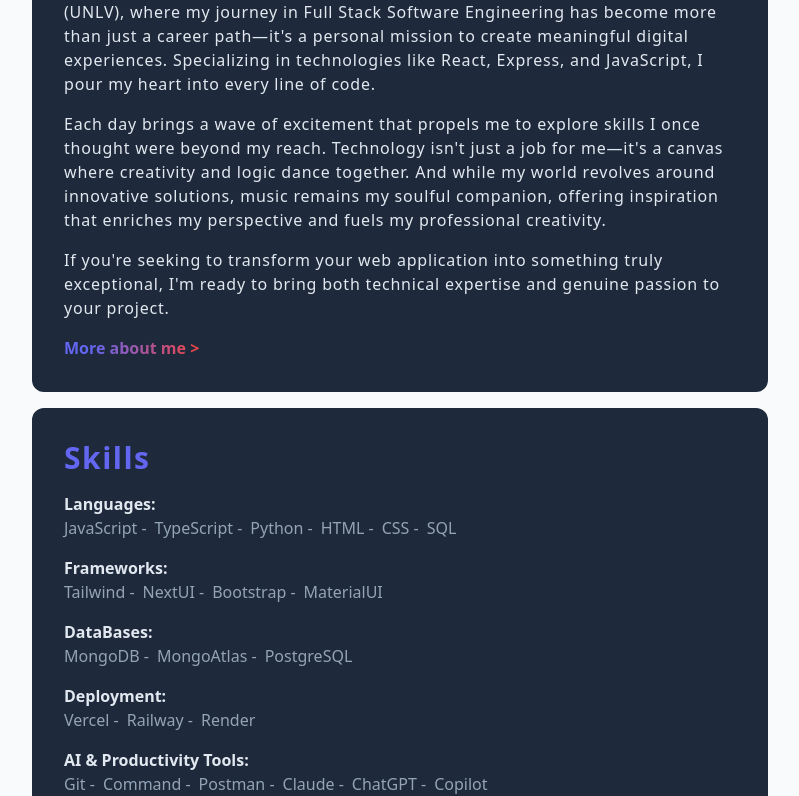
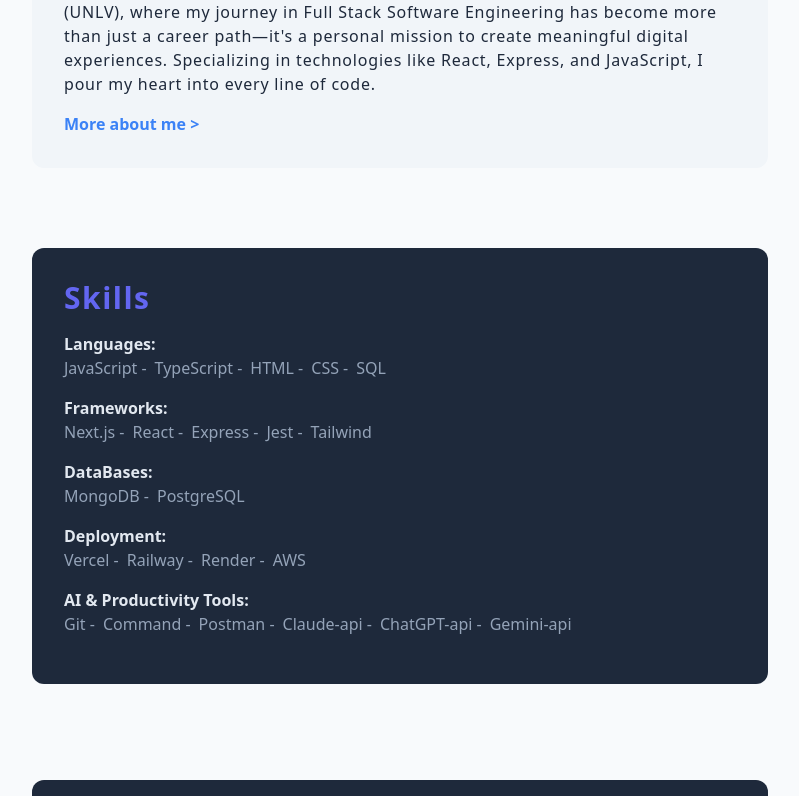
Before and after one commit to danielFernandezDj/dani-portfolio-app, a React (Vite) app: page / in a window 1280 px wide. Shown: the part 748-1544 px from the top of the page, without its empty margins (240-1039 px from the left). Built offline with nearby package versions, Linux system fonts and the light colour scheme.

Commit message:
Change the skyls in Home.page

```diff
--- a/src/pages/Home.jsx
+++ b/src/pages/Home.jsx
@@ -1,19 +1,23 @@
 import React from "react";
 import ProjectList from "../components/ProjectList";
-import ContactForm from "../components/ContactFrom"
+import ContactForm from "../components/ContactFrom";
 
 import { FaRegArrowAltCircleRight, FaLinkedin } from "react-icons/fa";
 import { SiGithub } from "react-icons/si";
 import { Link } from "react-router-dom";
 
-
 export default function Home() {
-  const linkedinLink = "https://www.linkedin.com/public-profile/settings?trk=d_flagship3_profile_self_view_public_profile"
-  const githubLink = "https://github.com/danielFernandezDj"
+  const linkedinLink =
+    "https://www.linkedin.com/public-profile/settings?trk=d_flagship3_profile_self_view_public_profile";
+  const githubLink = "https://github.com/danielFernandezDj";
 
   const scrollToContactSection = (elementId) => {
     const element = document.getElementById(elementId);
-    element?.scrollIntoView({ behavior: 'smooth', block: 'center', inline: 'nearest' });
+    element?.scrollIntoView({
+      behavior: "smooth",
+      block: "center",
+      inline: "nearest",
+    });
   };
 
   return (
@@ -22,19 +26,26 @@
         {/* ----------------------------- HERO ----------------------------- */}
         <section className="flex sm:flex-row flex-col-reverse items-center sm:mt-8 p-4 overflow-hidden max-w-full gap-2">
           <div className="flex flex-col size-4/5">
-            <img className="rounded-xl size-fit h-auto" src="./mePhoto.jpeg" alt="Me in Moto)" />
+            <img
+              className="rounded-xl size-fit h-auto"
+              src="./mePhoto.jpeg"
+              alt="Me in Moto)"
+            />
             <div className="mt-2 flex gap-2 justify-between content-center">
-
               <button
-                onClick={() => scrollToContactSection('contact')}
+                onClick={() => scrollToContactSection("contact")}
                 className="flex gap-2 flex-row justify-center items-center w-full btn-hover-animation"
               >
                 Let's Talk <FaRegArrowAltCircleRight className="size-4" />
               </button>
 
               <div className="flex gap-2">
-                <a href={linkedinLink} target="_blank"><FaLinkedin className="w-12 h-auto fill-blue-900 hover:fill-blue-500 " /></a>
-                <a href={githubLink} target="_blank"><SiGithub className="w-12 h-auto fill-blue-900 hover:fill-blue-500" /></a>
+                <a href={linkedinLink} target="_blank">
+                  <FaLinkedin className="w-12 h-auto fill-blue-900 hover:fill-blue-500 " />
+                </a>
+                <a href={githubLink} target="_blank">
+                  <SiGithub className="w-12 h-auto fill-blue-900 hover:fill-blue-500" />
+                </a>
               </div>
             </div>
           </div>
@@ -50,29 +61,21 @@
 
         {/* ----------------------------- About Me & Skills ----------------------------- */}
         <section className="m-4">
-          <div className="flex gap-4 flex-wrap md:p-8 p-4 max-w-full justify-start rounded-xl bg-slate-800 text-slate-200 ">
-            <strong className="flex justify-start text-3xl tracking-wider text-gradient">
+          <div className="flex gap-4 flex-wrap mb-20 md:p-8 p-4 max-w-full justify-start rounded-xl bg-slate-100 text-slate-800   ">
+            <strong className="flex justify-start text-3xl tracking-wider text-slate-800">
               About Me
             </strong>
             <p className="tracking-wider indent-4 max-w-full">
-              I'm a 27-year-old graduate student at the University of Nevada, Las Vegas (UNLV), where my journey in
-              Full Stack Software Engineering has become more than just a career path—it's a personal mission to
-              create meaningful digital experiences. Specializing in technologies like React, Express, and JavaScript,
+              I'm a 27-year-old graduate student at the University of Nevada,
+              Las Vegas (UNLV), where my journey in Full Stack Software
+              Engineering has become more than just a career path—it's a
+              personal mission to create meaningful digital experiences.
+              Specializing in technologies like React, Express, and JavaScript,
               I pour my heart into every line of code.
             </p>
-            <p className="tracking-wider ">
-              Each day brings a wave of excitement that propels me to explore skills I once thought were beyond my reach.
-              Technology isn't just a job for me—it's a canvas where creativity and logic dance together. And while my world
-              revolves around innovative solutions, music remains my soulful companion, offering inspiration that enriches
-              my perspective and fuels my professional creativity.
-            </p>
-            <p className="tracking-wider ">
-              If you're seeking to transform your web application into something truly exceptional,
-              I'm ready to bring both technical expertise and genuine passion to your project.
-            </p>
             <Link to="/tlc-licensing">
-              <strong className="text-gradient hover:underline decoration-blue-600 decoration-wavy | transition-all duration-300">
-                More about me {'>'}
+              <strong className="text-blue-500 hover:underline decoration-blue-600 decoration-wavy | transition-all duration-300">
+                More about me {">"}
               </strong>
             </Link>
           </div>
@@ -83,47 +86,39 @@
             </strong>
             <div className="w-full grid-rows-4 gap-2">
               <div className="flex flex-col mb-4">
-                <h3 className="font-bold text-slate-200">
-                  Languages:
-                </h3>
+                <h3 className="font-bold text-slate-200">Languages:</h3>
                 <div className="flex flex-wrap gap-x-2 text-slate-400">
                   <p>JavaScript - </p>
                   <p>TypeScript - </p>
-                  <p>Python - </p>
                   <p>HTML - </p>
                   <p>CSS - </p>
                   <p>SQL</p>
                 </div>
               </div>
               <div className="flex flex-col mb-4">
-                <h3 className="font-bold text-slate-200">
-                  Frameworks:
-                </h3>
+                <h3 className="font-bold text-slate-200">Frameworks:</h3>
                 <div className="flex flex-wrap gap-x-2 text-slate-400">
-                  <p>Tailwind - </p>
-                  <p>NextUI - </p>
-                  <p>Bootstrap - </p>
-                  <p>MaterialUI</p>
+                  <p>Next.js - </p>
+                  <p>React - </p>
+                  <p>Express - </p>
+                  <p>Jest - </p>
+                  <p>Tailwind </p>
                 </div>
               </div>
               <div className="flex flex-col mb-4">
-                <h3 className="font-bold text-slate-200">
-                  DataBases:
-                </h3>
+                <h3 className="font-bold text-slate-200">DataBases:</h3>
                 <div className="flex flex-wrap gap-x-2 text-slate-400">
                   <p>MongoDB - </p>
-                  <p>MongoAtlas - </p>
                   <p>PostgreSQL</p>
                 </div>
               </div>
               <div className="flex flex-col mb-4">
-                <h3 className="font-bold text-slate-200">
-                  Deployment:
-                </h3>
+                <h3 className="font-bold text-slate-200">Deployment:</h3>
                 <div className="flex flex-wrap gap-x-2 text-slate-400">
                   <p>Vercel - </p>
                   <p>Railway - </p>
-                  <p>Render</p>
+                  <p>Render -</p>
+                  <p>AWS</p>
                 </div>
               </div>
               <div className="flex flex-col mb-4">
@@ -134,9 +129,9 @@
                   <p>Git - </p>
                   <p>Command - </p>
                   <p>Postman - </p>
-                  <p>Claude - </p>
-                  <p>ChatGPT - </p>
-                  <p>Copilot</p>
+                  <p>Claude-api - </p>
+                  <p>ChatGPT-api - </p>
+                  <p>Gemini-api</p>
                 </div>
               </div>
             </div>
@@ -145,7 +140,7 @@
 
         <ProjectList />
         <ContactForm />
-      </main >
+      </main>
     </>
-  )
+  );
 }
```
